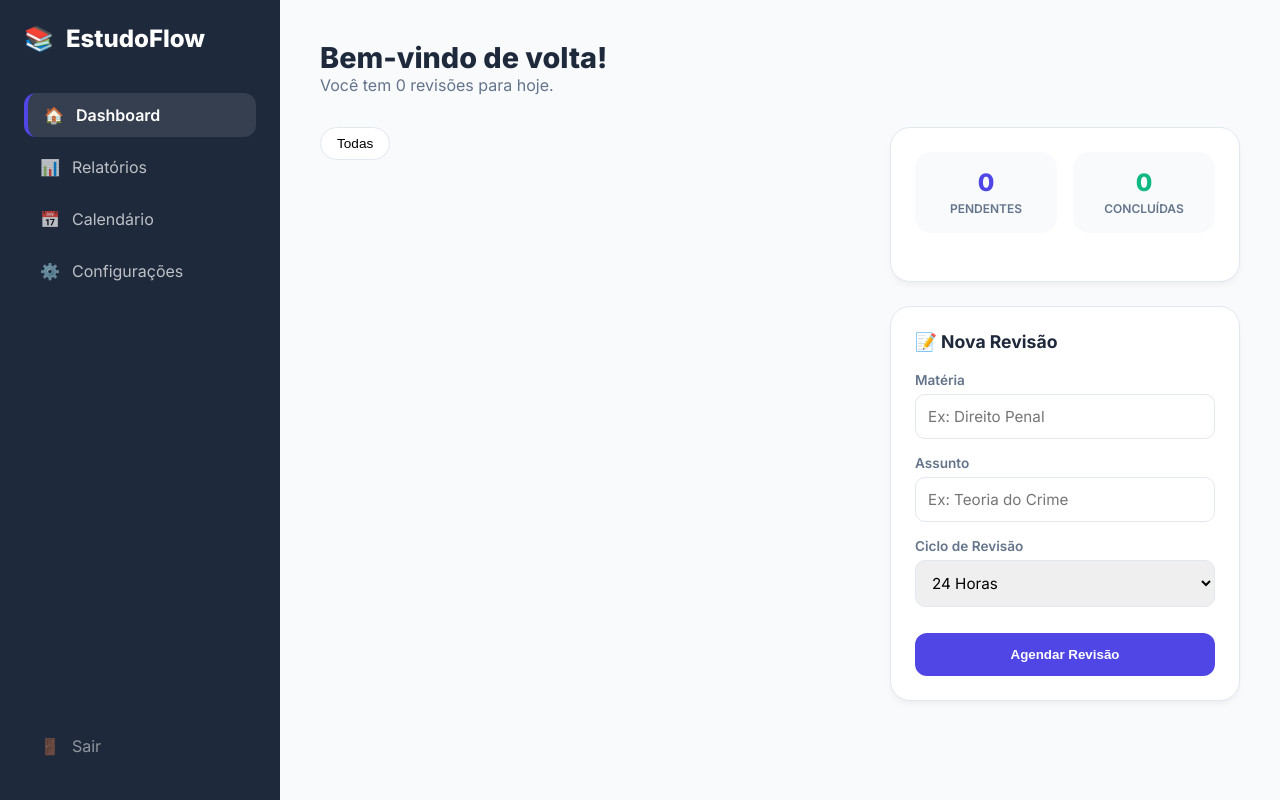
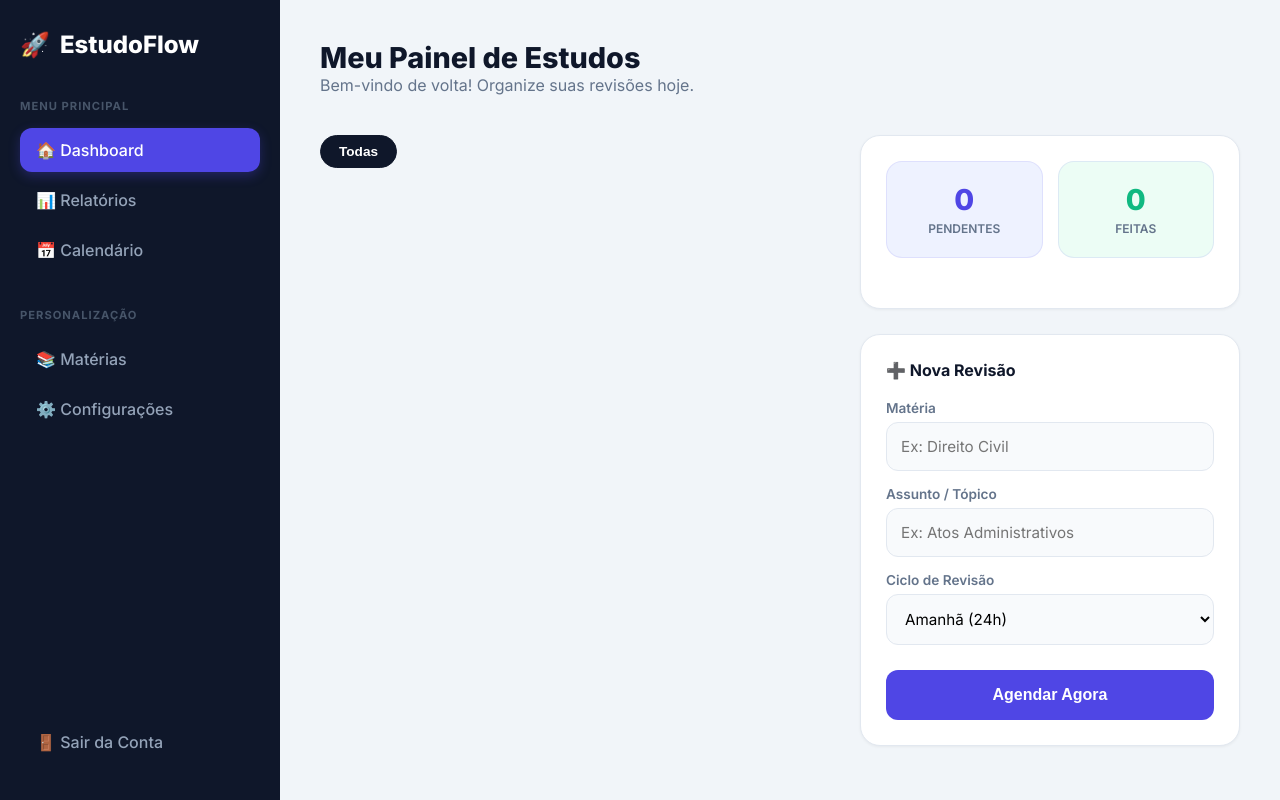
Before and after one commit to moisesvieira554-jpg/meus-estudos, a Flask app: page /dashboard in a window 1280 px wide. Run offline with Flask 3, Linux system fonts and the light colour scheme; data that the repository does not hold is empty.

Commit message:
Update index.html

```diff
--- a/templates/index.html
+++ b/templates/index.html
@@ -3,112 +3,123 @@
 <head>
     <meta charset="UTF-8">
     <meta name="viewport" content="width=device-width, initial-scale=1.0">
-    <title>Sistema de Gestão de Estudos - Ponto 2</title>
+    <title>EstudoFlow - Sistema de Revisão</title>
     <link href="https://fonts.googleapis.com/css2?family=Inter:wght@400;500;600;700;800&display=swap" rel="stylesheet">
     <style>
         :root {
             --primary: #4f46e5;
-            --primary-hover: #4338ca;
-            --bg: #f8fafc;
-            --sidebar: #1e293b;
+            --primary-light: #eef2ff;
+            --sidebar: #0f172a;
+            --bg: #f1f5f9;
+            --card: #ffffff;
             --text-main: #1e293b;
             --text-muted: #64748b;
-            --white: #ffffff;
-            --border: #e2e8f0;
             --success: #10b981;
             --danger: #ef4444;
+            --border: #e2e8f0;
         }
 
         * { margin: 0; padding: 0; box-sizing: border-box; }
         body { font-family: 'Inter', sans-serif; background: var(--bg); color: var(--text-main); display: flex; min-height: 100vh; }
 
-        /* SIDEBAR COMPLETA - RESTAURADA */
-        nav { width: 280px; background: var(--sidebar); color: white; display: flex; flex-direction: column; position: fixed; height: 100vh; padding: 24px; }
-        .nav-header { font-size: 1.5rem; font-weight: 800; margin-bottom: 40px; display: flex; align-items: center; gap: 12px; }
-        .nav-menu { flex: 1; }
+        /* --- SIDEBAR RESTAURADA (PONTO 2) --- */
+        nav { width: 280px; background: var(--sidebar); color: white; display: flex; flex-direction: column; position: fixed; height: 100vh; padding: 30px 20px; z-index: 100; }
+        .logo { font-size: 1.5rem; font-weight: 800; margin-bottom: 40px; display: flex; align-items: center; gap: 10px; color: #fff; }
+        .nav-group { margin-bottom: 30px; }
+        .nav-label { font-size: 0.7rem; text-transform: uppercase; letter-spacing: 1px; color: #475569; margin-bottom: 15px; display: block; font-weight: 700; }
         .nav-item {
-            padding: 12px 16px; border-radius: 12px; margin-bottom: 8px; cursor: pointer;
-            display: flex; align-items: center; gap: 12px; transition: 0.2s; opacity: 0.7; color: white; text-decoration: none;
+            padding: 12px 16px; border-radius: 12px; margin-bottom: 6px; cursor: pointer;
+            display: flex; align-items: center; gap: 12px; transition: 0.2s; color: #94a3b8; text-decoration: none; font-weight: 500;
         }
-        .nav-item:hover, .nav-item.active { background: rgba(255,255,255,0.1); opacity: 1; }
-        .nav-item.active { border-left: 4px solid var(--primary); font-weight: 600; }
+        .nav-item:hover, .nav-item.active { background: rgba(255,255,255,0.05); color: #fff; }
+        .nav-item.active { background: var(--primary); color: #fff; box-shadow: 0 4px 12px rgba(79, 70, 229, 0.3); }
 
-        /* CONTEÚDO PRINCIPAL */
-        main { margin-left: 280px; padding: 40px; width: calc(100% - 280px); }
-        .header-section { margin-bottom: 32px; display: flex; justify-content: space-between; align-items: flex-end; }
+        /* --- CONTEÚDO PRINCIPAL --- */
+        main { margin-left: 280px; padding: 40px; width: 100%; max-width: 1200px; }
+        .header { display: flex; justify-content: space-between; align-items: flex-start; margin-bottom: 40px; }
+        .header h1 { font-size: 1.8rem; font-weight: 800; color: var(--sidebar); }
 
-        /* GRID DE LAYOUT */
-        .dashboard-grid { display: grid; grid-template-columns: 1fr 350px; gap: 32px; }
+        /* --- GRID DE LAYOUT --- */
+        .dashboard-grid { display: grid; grid-template-columns: 1fr 380px; gap: 30px; align-items: start; }
 
-        /* CARDS */
-        .card { background: var(--white); border-radius: 20px; padding: 24px; border: 1px solid var(--border); box-shadow: 0 4px 6px -1px rgba(0,0,0,0.05); }
-        .card-title { font-size: 1.1rem; font-weight: 700; margin-bottom: 20px; display: flex; align-items: center; gap: 10px; }
+        /* --- CARDS --- */
+        .card { background: var(--card); border-radius: 20px; padding: 25px; border: 1px solid var(--border); box-shadow: 0 1px 3px rgba(0,0,0,0.05); }
+        .card-title { font-size: 1rem; font-weight: 700; margin-bottom: 20px; color: var(--sidebar); display: flex; align-items: center; gap: 8px; }
 
-        /* FORMULÁRIO */
-        .form-group { margin-bottom: 16px; }
-        label { display: block; font-size: 0.85rem; font-weight: 600; color: var(--text-muted); margin-bottom: 6px; }
-        input, select { width: 100%; padding: 12px; border: 1px solid var(--border); border-radius: 10px; font-family: inherit; font-size: 0.95rem; }
-        .btn-primary {
-            background: var(--primary); color: white; border: none; width: 100%; padding: 14px;
-            border-radius: 12px; font-weight: 700; cursor: pointer; transition: 0.3s; margin-top: 10px;
+        /* --- STATS / RELATÓRIOS --- */
+        .stats-row { display: grid; grid-template-columns: 1fr 1fr; gap: 15px; margin-bottom: 25px; }
+        .stat-card { padding: 20px; border-radius: 16px; background: var(--primary-light); text-align: center; border: 1px solid rgba(79, 70, 229, 0.1); }
+        .stat-num { display: block; font-size: 1.8rem; font-weight: 800; color: var(--primary); }
+        .stat-desc { font-size: 0.75rem; font-weight: 600; color: var(--text-muted); text-transform: uppercase; }
+
+        /* --- FILTROS (RESTAURADOS) --- */
+        .filter-section { margin-bottom: 20px; display: flex; gap: 10px; flex-wrap: wrap; }
+        .filter-chip {
+            padding: 8px 18px; border-radius: 100px; background: #fff; border: 1px solid var(--border);
+            font-size: 0.85rem; font-weight: 600; cursor: pointer; transition: 0.2s;
         }
-        .btn-primary:hover { background: var(--primary-hover); transform: translateY(-2px); }
+        .filter-chip.active { background: var(--sidebar); color: #fff; border-color: var(--sidebar); }
 
-        /* RELATÓRIOS / STATS */
-        .stats-grid { display: grid; grid-template-columns: 1fr 1fr; gap: 16px; margin-bottom: 24px; }
-        .stat-box { padding: 16px; border-radius: 16px; background: var(--bg); text-align: center; }
-        .stat-val { display: block; font-size: 1.5rem; font-weight: 800; color: var(--primary); }
-        .stat-label { font-size: 0.75rem; color: var(--text-muted); font-weight: 600; text-transform: uppercase; }
+        /* --- LISTA DE REVISÕES V13 --- */
+        .rev-card {
+            background: #fff; padding: 20px; border-radius: 18px; border: 1px solid var(--border);
+            display: flex; justify-content: space-between; align-items: center; margin-bottom: 12px; transition: 0.2s;
+        }
+        .rev-card:hover { transform: translateY(-2px); border-color: var(--primary); box-shadow: 0 10px 20px rgba(0,0,0,0.05); }
+        .subject-badge { font-size: 0.65rem; font-weight: 800; text-transform: uppercase; padding: 4px 10px; border-radius: 6px; background: var(--primary-light); color: var(--primary); margin-bottom: 6px; display: inline-block; }
+        .topic-title { font-weight: 700; font-size: 1.05rem; display: block; color: var(--sidebar); }
+        .date-tag { font-size: 0.8rem; color: var(--text-muted); margin-top: 8px; display: flex; align-items: center; gap: 5px; }
 
-        /* FILTROS */
-        .filter-bar { display: flex; gap: 10px; margin-bottom: 20px; }
-        .filter-btn { padding: 8px 16px; border-radius: 20px; border: 1px solid var(--border); background: white; cursor: pointer; font-size: 0.85rem; }
-        .filter-btn.active { background: var(--primary); color: white; border-color: var(--primary); }
+        /* --- BOTÕES DE AÇÃO --- */
+        .actions { display: flex; gap: 10px; }
+        .btn-circle { width: 42px; height: 42px; border-radius: 12px; border: none; cursor: pointer; display: flex; align-items: center; justify-content: center; font-size: 1.1rem; transition: 0.2s; }
+        .btn-check { background: #dcfce7; color: #15803d; }
+        .btn-check:hover { background: var(--success); color: #fff; }
+        .btn-trash { background: #fee2e2; color: #b91c1c; }
+        .btn-trash:hover { background: var(--danger); color: #fff; }
 
-        /* LISTA DE REVISÕES V13 */
-        .revisao-item {
-            display: flex; justify-content: space-between; align-items: center;
-            padding: 18px; border-radius: 16px; background: white; border: 1px solid var(--border);
-            margin-bottom: 12px; transition: 0.2s;
-        }
-        .revisao-item:hover { border-color: var(--primary); box-shadow: 0 10px 15px -3px rgba(0,0,0,0.05); }
-        .subject-tag { padding: 4px 10px; border-radius: 6px; font-size: 0.7rem; font-weight: 800; text-transform: uppercase; background: #eef2ff; color: var(--primary); margin-bottom: 4px; display: inline-block; }
-        .topic-name { font-weight: 700; font-size: 1rem; color: var(--text-main); display: block; }
-        .date-info { font-size: 0.8rem; color: var(--text-muted); display: flex; align-items: center; gap: 4px; margin-top: 6px; }
+        /* --- FORMULÁRIO --- */
+        .input-box { margin-bottom: 15px; }
+        .input-box label { display: block; font-size: 0.85rem; font-weight: 600; margin-bottom: 6px; color: var(--text-muted); }
+        input, select { width: 100%; padding: 14px; border: 1px solid var(--border); border-radius: 12px; font-family: inherit; font-size: 0.95rem; background: #f8fafc; }
+        .btn-save { width: 100%; padding: 16px; border-radius: 12px; border: none; background: var(--primary); color: #fff; font-weight: 700; font-size: 1rem; cursor: pointer; transition: 0.3s; margin-top: 10px; }
+        .btn-save:hover { background: var(--primary-hover); transform: translateY(-2px); box-shadow: 0 8px 15px rgba(79, 70, 229, 0.3); }
 
-        .btn-action { width: 40px; height: 40px; border-radius: 12px; border: none; cursor: pointer; display: flex; align-items: center; justify-content: center; font-size: 1.2rem; transition: 0.2s; }
-        .btn-check { background: #dcfce7; color: #166534; }
-        .btn-check:hover { background: var(--success); color: white; }
-        .btn-delete { background: #fee2e2; color: #991b1b; }
-        .btn-delete:hover { background: var(--danger); color: white; }
-
-        .hidden { display: none; }
     </style>
 </head>
 <body>
+
     <nav>
-        <div class="nav-header"><span>📚</span> EstudoFlow</div>
-        <div class="nav-menu">
-            <div class="nav-item active"><span>🏠</span> Dashboard</div>
-            <div class="nav-item"><span>📊</span> Relatórios</div>
-            <div class="nav-item"><span>📅</span> Calendário</div>
-            <div class="nav-item"><span>⚙️</span> Configurações</div>
+        <div class="logo">🚀 <span>EstudoFlow</span></div>
+
+        <div class="nav-group">
+            <span class="nav-label">Menu Principal</span>
+            <a href="#" class="nav-item active">🏠 Dashboard</a>
+            <a href="#" class="nav-item">📊 Relatórios</a>
+            <a href="#" class="nav-item">📅 Calendário</a>
         </div>
-        <a href="/" class="nav-item" style="margin-top: auto; opacity: 0.5;"><span>🚪</span> Sair</a>
+
+        <div class="nav-group">
+            <span class="nav-label">Personalização</span>
+            <a href="#" class="nav-item">📚 Matérias</a>
+            <a href="#" class="nav-item">⚙️ Configurações</a>
+        </div>
+
+        <a href="/" class="nav-item" style="margin-top: auto;">🚪 Sair da Conta</a>
     </nav>
 
     <main>
-        <div class="header-section">
+        <div class="header">
             <div>
-                <h1 style="font-size: 1.8rem; font-weight: 800;">Bem-vindo de volta!</h1>
-                <p style="color: var(--text-muted);">Você tem <span id="pendentes-txt">0</span> revisões para hoje.</p>
+                <h1>Meu Painel de Estudos</h1>
+                <p style="color: var(--text-muted)">Bem-vindo de volta! Organize suas revisões hoje.</p>
             </div>
         </div>
 
         <div class="dashboard-grid">
-            <div>
-                <div class="filter-bar" id="filtros-container">
-                    <button class="filter-btn active" onclick="filtrar('Todas')">Todas</button>
+            <div class="main-column">
+                <div class="filter-section" id="filtro-materias">
+                    <button class="filter-chip active" onclick="filtrar('Todas')">Todas</button>
                     </div>
 
                 <div id="lista-revisoes">
@@ -116,119 +127,116 @@
             </div>
 
             <div class="side-column">
-                <div class="card" style="margin-bottom: 24px;">
-                    <div class="stats-grid">
-                        <div class="stat-box">
-                            <span class="stat-val" id="count-pendente">0</span>
-                            <span class="stat-label">Pendentes</span>
+                <div class="card" style="margin-bottom: 25px;">
+                    <div class="stats-row">
+                        <div class="stat-card">
+                            <span class="stat-num" id="stat-pendente">0</span>
+                            <span class="stat-desc">Pendentes</span>
                         </div>
-                        <div class="stat-box">
-                            <span class="stat-val" id="count-concluido" style="color: var(--success)">0</span>
-                            <span class="stat-label">Concluídas</span>
+                        <div class="stat-card" style="background: #ecfdf5;">
+                            <span class="stat-num" id="stat-concluido" style="color: var(--success);">0</span>
+                            <span class="stat-desc">Feitas</span>
                         </div>
                     </div>
                 </div>
 
                 <div class="card">
-                    <div class="card-title">📝 Nova Revisão</div>
-                    <div class="form-group">
+                    <div class="card-title">➕ Nova Revisão</div>
+                    <div class="input-box">
                         <label>Matéria</label>
-                        <input type="text" id="materia" placeholder="Ex: Direito Penal">
+                        <input type="text" id="materia" placeholder="Ex: Direito Civil">
                     </div>
-                    <div class="form-group">
-                        <label>Assunto</label>
-                        <input type="text" id="subtopico" placeholder="Ex: Teoria do Crime">
+                    <div class="input-box">
+                        <label>Assunto / Tópico</label>
+                        <input type="text" id="subtopico" placeholder="Ex: Atos Administrativos">
                     </div>
-                    <div class="form-group">
+                    <div class="input-box">
                         <label>Ciclo de Revisão</label>
                         <select id="prazo">
-                            <option value="1">24 Horas</option>
+                            <option value="1">Amanhã (24h)</option>
                             <option value="7">7 Dias</option>
                             <option value="15">15 Dias</option>
                             <option value="30">30 Dias</option>
                         </select>
                     </div>
-                    <button class="btn-primary" onclick="salvarNoBanco()">Agendar Revisão</button>
+                    <button class="btn-save" onclick="salvarNoBanco()">Agendar Agora</button>
                 </div>
             </div>
         </div>
     </main>
 
     <script>
-        let todasRevisoes = [];
+        let dbDados = [];
 
         async function carregarDados() {
             const res = await fetch('/api/estudos');
-            todasRevisoes = await res.json();
-            atualizarInterface(todasRevisoes);
+            dbDados = await res.json();
+            renderizar(dbDados);
             atualizarFiltros();
         }
 
-        function atualizarInterface(dados) {
+        function renderizar(lista) {
             const container = document.getElementById('lista-revisoes');
             container.innerHTML = '';
 
-            let pendentes = 0;
-            let concluidos = 0;
+            let p = 0; let c = 0;
 
-            dados.forEach(d => {
-                if (d.feito) {
-                    concluidos++;
-                } else {
-                    pendentes++;
+            lista.forEach(item => {
+                if (item.feito) { c++; }
+                else {
+                    p++;
                     container.innerHTML += `
-                        <div class="revisao-item">
+                        <div class="rev-card">
                             <div>
-                                <span class="subject-tag">${d.materia}</span>
-                                <span class="topic-name">${d.subtopico}</span>
-                                <div class="date-info">⏳ Revisar em: <strong>${d.data}</strong></div>
+                                <span class="subject-badge">${item.materia}</span>
+                                <span class="topic-title">${item.subtopico}</span>
+                                <div class="date-tag">📅 Revisar em: <strong>${item.data}</strong></div>
                             </div>
-                            <div style="display: flex; gap: 8px;">
-                                <button class="btn-action btn-check" onclick="concluir(${d.id})">✓</button>
-                                <button class="btn-action btn-delete" onclick="excluir(${d.id})">🗑️</button>
+                            <div class="actions">
+                                <button class="btn-circle btn-check" onclick="concluir(${item.id})">✓</button>
+                                <button class="btn-circle btn-trash" onclick="excluir(${item.id})">🗑️</button>
                             </div>
                         </div>`;
                 }
             });
 
-            document.getElementById('count-pendente').innerText = pendentes;
-            document.getElementById('pendentes-txt').innerText = pendentes;
-            document.getElementById('count-concluido').innerText = concluidos;
+            document.getElementById('stat-pendente').innerText = p;
+            document.getElementById('stat-concluido').innerText = c;
         }
 
         function atualizarFiltros() {
-            const materias = ['Todas', ...new Set(todasRevisoes.map(r => r.materia))];
-            const container = document.getElementById('filtros-container');
-            container.innerHTML = '';
+            const materias = ['Todas', ...new Set(dbDados.map(r => r.materia))];
+            const cont = document.getElementById('filtro-materias');
+            cont.innerHTML = '';
             materias.forEach(m => {
-                container.innerHTML += `<button class="filter-btn" onclick="filtrar('${m}')">${m}</button>`;
+                const active = m === 'Todas' ? 'active' : '';
+                cont.innerHTML += `<button class="filter-chip ${active}" onclick="filtrar('${m}', this)">${m}</button>`;
             });
         }
 
-        function filtrar(materia) {
-            if (materia === 'Todas') {
-                atualizarInterface(todasRevisoes);
-            } else {
-                const filtradas = todasRevisoes.filter(r => r.materia === materia);
-                atualizarInterface(filtradas);
-            }
+        function filtrar(materia, btn) {
+            document.querySelectorAll('.filter-chip').forEach(b => b.classList.remove('active'));
+            if(btn) btn.classList.add('active');
+
+            if (materia === 'Todas') renderizar(dbDados);
+            else renderizar(dbDados.filter(r => r.materia === materia));
         }
 
         async function salvarNoBanco() {
-            const mat = document.getElementById('materia').value;
-            const sub = document.getElementById('subtopico').value;
-            const dias = parseInt(document.getElementById('prazo').value);
+            const m = document.getElementById('materia').value;
+            const s = document.getElementById('subtopico').value;
+            const d = parseInt(document.getElementById('prazo').value);
 
-            if(!mat || !sub) return;
+            if(!m || !s) return alert("Por favor, preencha os campos.");
 
-            const dataAlvo = new Date();
-            dataAlvo.setDate(dataAlvo.getDate() + dias);
-            const dataStr = dataAlvo.toLocaleDateString('pt-BR');
+            const data = new Date();
+            data.setDate(data.getDate() + d);
+            const dataStr = data.toLocaleDateString('pt-BR');
 
             await fetch('/api/estudos', {
                 method: 'POST',
                 headers: { 'Content-Type': 'application/json' },
-                body: JSON.stringify({ materia: mat, subtopico: sub, data: dataStr })
+                body: JSON.stringify({ materia: m, subtopico: s, data: dataStr })
             });
 
             document.getElementById('materia').value = '';
@@ -246,7 +254,7 @@
         }
 
         async function excluir(id) {
-            if(confirm("Excluir definitivamente?")) {
+            if(confirm("Deseja apagar esta revisão?")) {
                 await fetch(`/api/estudos/${id}`, { method: 'DELETE' });
                 carregarDados();
             }
```
